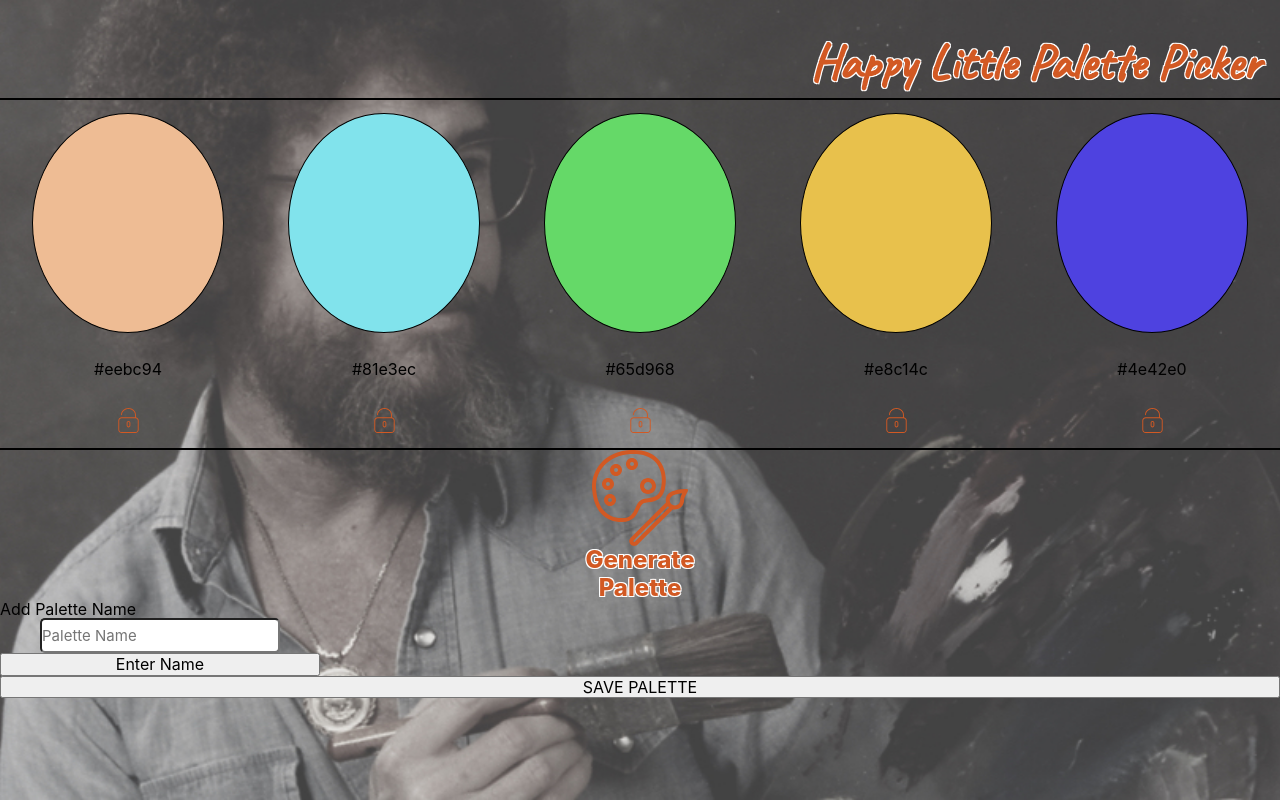
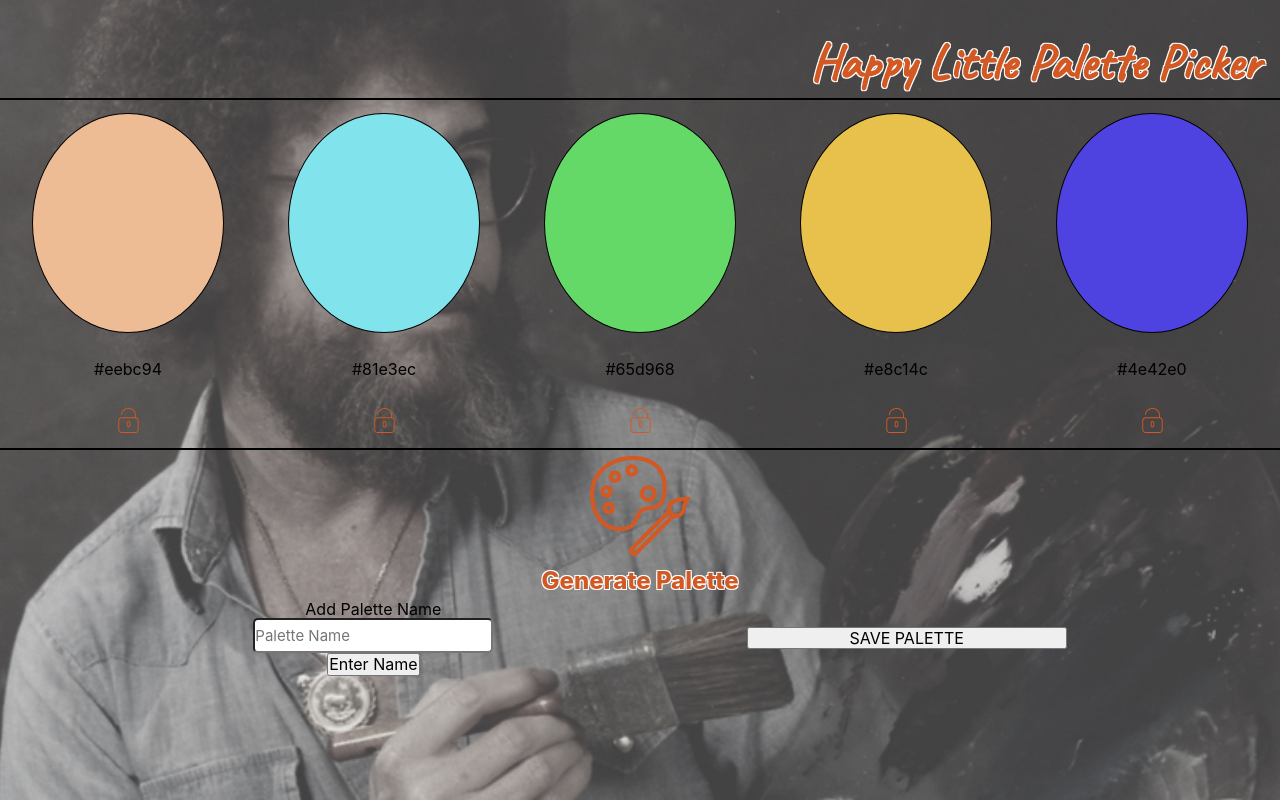
Before and after one commit to lundgrea/PalettePicker-FE, a React (Create React App) app: page / in a window 1280 px wide. Built offline with nearby package versions, Linux system fonts and the light colour scheme; no server answers.

Commit message:
Update flexbox styling for palette form area

```diff
--- a/src/Components/PaletteForm/PaletteForm.css
+++ b/src/Components/PaletteForm/PaletteForm.css
@@ -1,6 +1,7 @@
 .PaletteForm {
   display: flex;
-  flex-direction: column;
+  flex-flow: row wrap;
+  justify-content: space-evenly;
 }
 
 #palette-img {
@@ -27,16 +28,30 @@
   justify-content: space-around;
   align-items: center;
   height: 150px;
-  width: 15%;
+  width: 100%;
   margin: auto;
 }
 
 #generatePalette-container:hover {
   border: 2px solid #FFFFFF;
+  width: 25%;
 }
 
 form {
   display: flex;
   flex-direction: column;
+  align-items: center;
   width: 25%;
 }
+
+#savePalette-button {
+  width: 25%;
+}
+
+#addNameSavePalette-container {
+  display: flex;
+  justify-content: space-evenly;
+  align-items: center;
+  width: 100%;
+  margin: auto;
+}
--- a/src/Components/PaletteForm/PaletteForm.js
+++ b/src/Components/PaletteForm/PaletteForm.js
@@ -48,6 +48,7 @@ class PaletteForm extends Component {
         Generate Palette
       </button>
       </article>
+      <article id="addNameSavePalette-container">
         <form id="addPaletteName-form">
           <label>Add Palette Name</label>
           <input
@@ -58,9 +59,10 @@ class PaletteForm extends Component {
           value={this.state.name}
           onChange={this.handleChange}
           required/>
-        <button>Enter Name</button>
+          <button id="addPaletteName-button">Enter Name</button>
         </form>
-      <button>SAVE PALETTE</button>
+        <button id="savePalette-button">SAVE PALETTE</button>
+      </article>
     </section>
   )
 }
```
Lines whose indentation alone changed are shown as unchanged.
